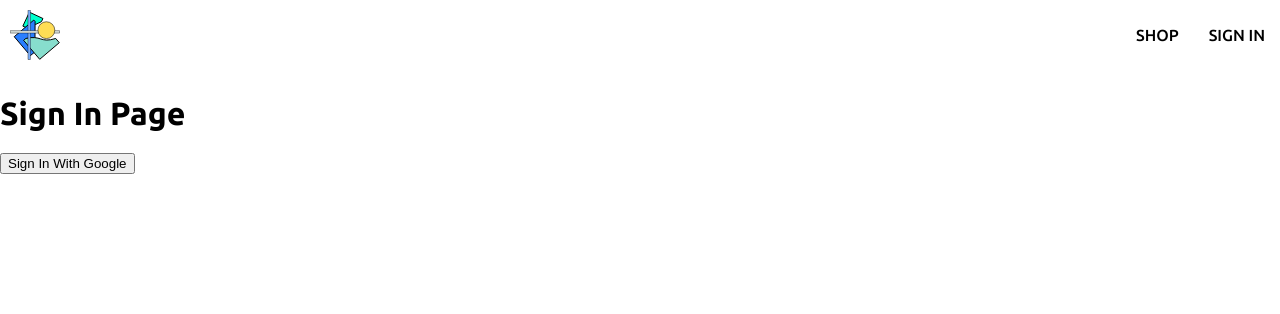
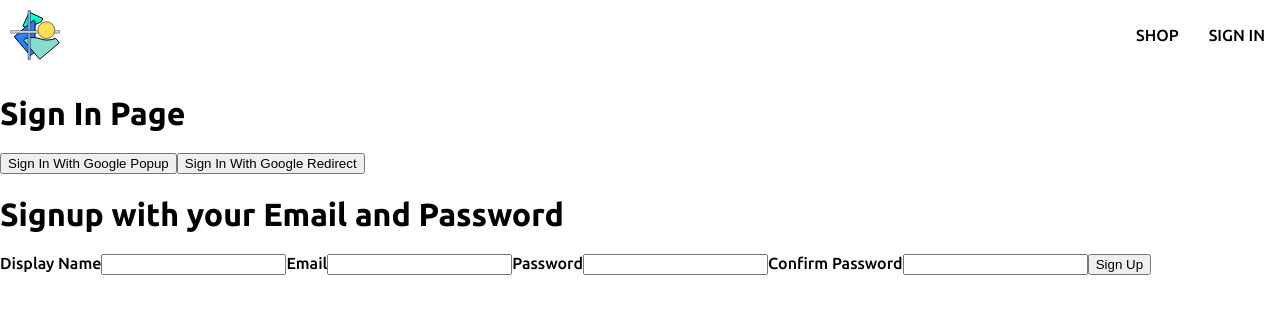
Before and after one commit to bluejet80/react_app3, a React (Create React App) app: page /sign-in in a window 1280 px wide. Shown: the top 314 px of the page. Built offline with nearby package versions, Linux system fonts and the light colour scheme.

Commit message:
creating signup form

```diff
--- /dev/null
+++ b/src/components/sign-up-form/sign-up-form.component.jsx
@@ -0,0 +1,101 @@
+import { useState } from "react";
+
+import {
+  createAuthUserWithEmailAndPassword,
+  createUserDocumentFromAuth,
+} from "../../utils/firebase/firebase.utils";
+
+const defaultFormFields = {
+  displayName: "",
+  email: "",
+  password: "",
+  confirmPassword: "",
+};
+
+const SignUpForm = () => {
+  const [formFields, setFormFields] = useState(defaultFormFields);
+
+  const { displayName, email, password, confirmPassword } = formFields;
+
+  // Handle Submit
+
+  const handleSubmit = async (event) => {
+    event.preventDefault();
+
+    if (password !== confirmPassword) {
+      alert("Passwords Do Not Match!");
+      return;
+    }
+
+    try {
+      const { user } = await createAuthUserWithEmailAndPassword(
+        email,
+        password
+      );
+
+      await createUserDocumentFromAuth(user, { displayName });
+    } catch (error) {
+      if (error.code === "auth/email-already-in-use") {
+        alert("that email address is already in use");
+      } else {
+        console.log("User Creation Encountered an Error", error.message);
+      }
+    }
+  };
+
+  // Handle Change
+
+  const handleChange = (event) => {
+    const { name, value } = event.target;
+
+    setFormFields({ ...formFields, [name]: value });
+  };
+
+  //Return
+
+  return (
+    <div>
+      <h1>Signup with your Email and Password</h1>
+      <form onSubmit={handleSubmit}>
+        <label>Display Name</label>
+        <input
+          type="text"
+          required
+          onChange={handleChange}
+          name="displayName"
+          value={displayName}
+        />
+
+        <label>Email</label>
+        <input
+          type="email"
+          required
+          onChange={handleChange}
+          name="email"
+          value={email}
+        />
+
+        <label>Password</label>
+        <input
+          type="password"
+          required
+          onChange={handleChange}
+          name="password"
+          value={password}
+        />
+
+        <label>Confirm Password</label>
+        <input
+          type="password"
+          required
+          onChange={handleChange}
+          name="confirmPassword"
+          value={confirmPassword}
+        />
+        <button type="submit">Sign Up</button>
+      </form>
+    </div>
+  );
+};
+
+export default SignUpForm;
--- a/src/routes/sign-in/sign-in.component.jsx
+++ b/src/routes/sign-in/sign-in.component.jsx
@@ -1,9 +1,25 @@
+import { useEffect } from "react";
+import { getRedirectResult } from "firebase/auth";
+
 import {
+  auth,
   signInWithGooglePopup,
   createUserDocumentFromAuth,
+  signInWithGoogleRedirect,
 } from "../../utils/firebase/firebase.utils";
 
+import SignUpForm from "../../components/sign-up-form/sign-up-form.component";
+
 const SignIn = () => {
+  useEffect(() => {
+    (async function getResponce() {
+      const response = await getRedirectResult(auth);
+      if (response) {
+        const userDocRef = await createUserDocumentFromAuth(response.user);
+      }
+    })();
+  }, []);
+
   const logGoogleUser = async () => {
     const { user } = await signInWithGooglePopup();
     const userDocRef = await createUserDocumentFromAuth(user);
@@ -12,7 +28,11 @@ const SignIn = () => {
   return (
     <div>
       <h1>Sign In Page</h1>
-      <button onClick={logGoogleUser}>Sign In With Google</button>
+      <button onClick={logGoogleUser}>Sign In With Google Popup</button>
+      <button onClick={signInWithGoogleRedirect}>
+        Sign In With Google Redirect
+      </button>
+      <SignUpForm />
     </div>
   );
 };
--- a/src/utils/firebase/firebase.utils.js
+++ b/src/utils/firebase/firebase.utils.js
@@ -4,6 +4,7 @@ import {
   signInWithRedirect,
   signInWithPopup,
   GoogleAuthProvider,
+  createUserWithEmailAndPassword,
 } from "firebase/auth";
 
 import { getFirestore, doc, getDoc, setDoc } from "firebase/firestore";
@@ -21,21 +22,32 @@ const firebaseConfig = {
 // Initialize Firebase
 const firebaseApp = initializeApp(firebaseConfig);
 
-const provider = new GoogleAuthProvider();
+const googleProvider = new GoogleAuthProvider();
 
-provider.setCustomParameters({
+googleProvider.setCustomParameters({
   prompt: "select_account",
 });
 
 export const auth = getAuth();
 
-export const signInWithGooglePopup = () => signInWithPopup(auth, provider);
+// sign in with google popup
+
+export const signInWithGooglePopup = () =>
+  signInWithPopup(auth, googleProvider);
+
+export const signInWithGoogleRedirect = () =>
+  signInWithRedirect(auth, googleProvider);
 
 // firestrore db
 
 export const db = getFirestore(); //singleton instance
 
-export const createUserDocumentFromAuth = async (userAuth) => {
+export const createUserDocumentFromAuth = async (
+  userAuth,
+  additionalInformation = {}
+) => {
+  if (!userAuth) return;
+
   const userDocRef = doc(db, "users", userAuth.uid);
 
   console.log(userDocRef);
@@ -54,6 +66,7 @@ export const createUserDocumentFromAuth = async (userAuth) => {
         displayName,
         email,
         createdAt,
+        ...additionalInformation,
       });
     } catch (error) {
       console.log("Error Creating the User", error.message);
@@ -62,3 +75,9 @@ export const createUserDocumentFromAuth = async (userAuth) => {
 
   return userDocRef;
 };
+
+export const createAuthUserWithEmailAndPassword = async (email, password) => {
+  if (!email || !password) return;
+
+  return await createUserWithEmailAndPassword(auth, email, password);
+};
```
Also changed, not shown: 1 other file (tests, documents, lock files or other folders).
